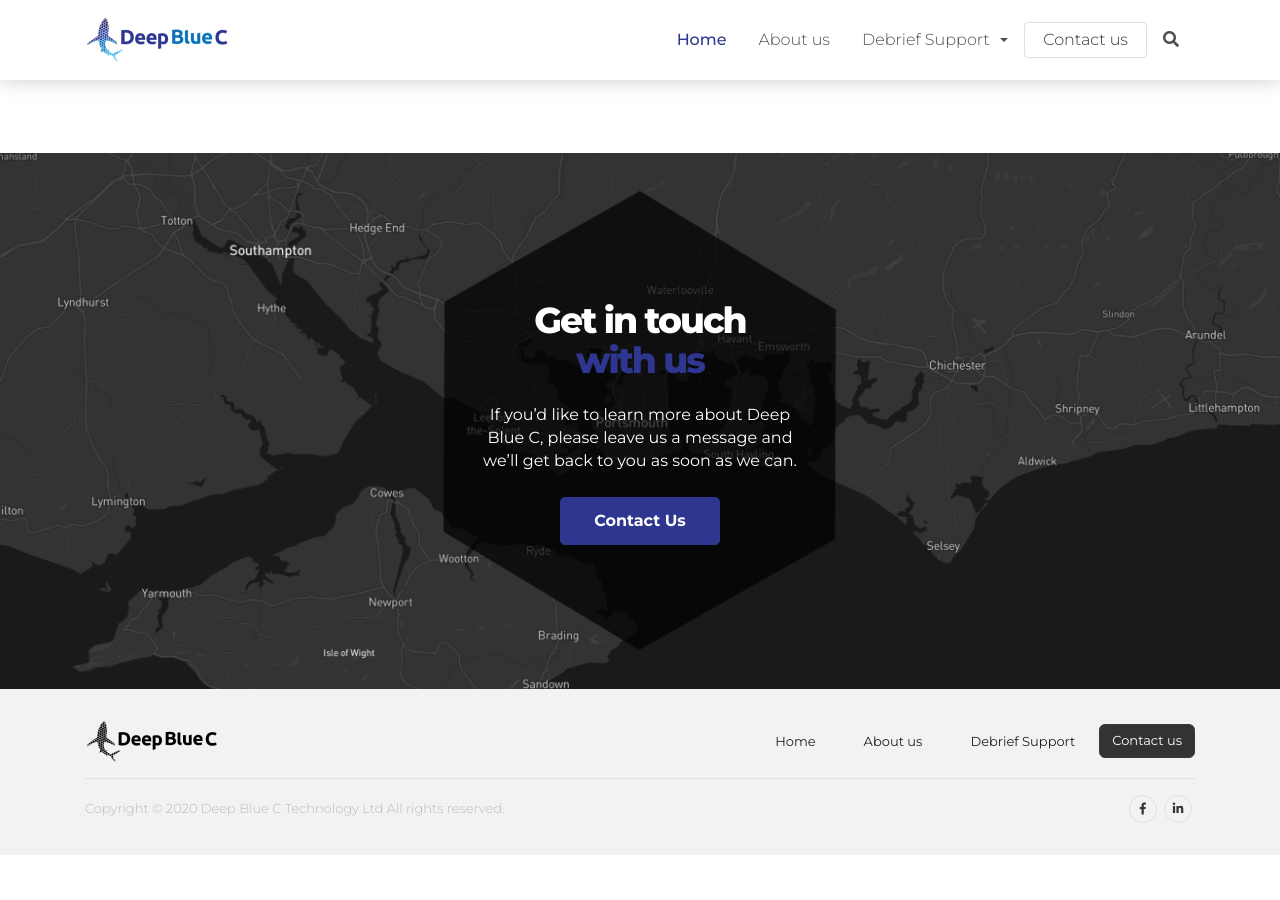
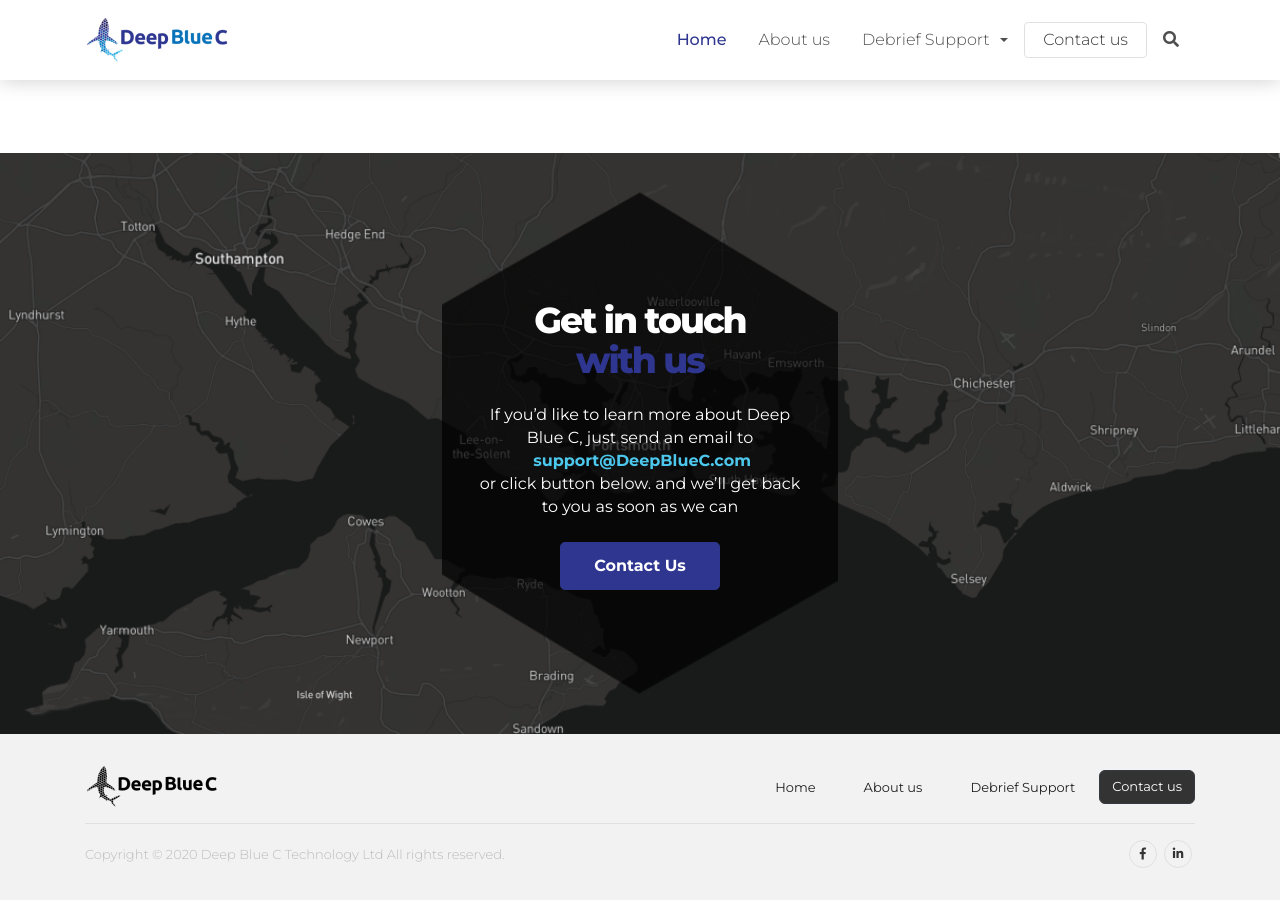
Before and after one commit to DeepBlueCLtd/DeepBlueCLtd.github.io, a Jekyll site: the page built from index.html, in a window 1280 px wide and 900 px high, scrolled down 5109 px. Built offline with Jekyll 4.4.1, drawn with Linux system fonts in a browser that asks for light colours; nearby versions of some CDN libraries; the list of posts is cut into pages by our own code; before the commit the page ends 5964 px from its top, so only the background shows below that.

Commit message:
Add contact buttons

```diff
--- a/_includes/footer.html
+++ b/_includes/footer.html
@@ -21,7 +21,7 @@
                   {{ item.name }}
                 </a>
             {% endfor %}
-                <a href="/contact-us" class="btn btn-sm d-block btn-dark" >
+                <a href="mailto:support@DeepBlueC.com" class="btn btn-sm d-block btn-dark" >
                   Contact us
                 </a>
           </div>
--- a/_includes/navigation.html
+++ b/_includes/navigation.html
@@ -32,7 +32,7 @@
 
               </div>
             {% endfor %}
-            <a href="/contact-us" class="btn d-block btn-light-outline header-navbar__button" >
+            <a href="mailto:support@DeepBlueC.com" class="btn d-block btn-light-outline header-navbar__button" >
               Contact us
             </a>
 
--- a/debrief-support.html
+++ b/debrief-support.html
@@ -298,7 +298,7 @@
         </div>
 
         <div class="mt-3 text-center">
-            <a href="/contact-us" class="btn btn-lg btn-primary mb-6">Contact for details</a>
+            <a href="mailto:support@DeepBlueC.com" class="btn btn-lg btn-primary mb-6">Contact for details</a>
         </div>
     </div>
 </section>
@@ -383,7 +383,7 @@
             <p>Provide Debrief tutorial & user manual in another language</p>>
         </div>
         <div class="mt-4 text-center">
-            <a href="/contact-us" class="btn btn-lg btn-primary mb-6">Contact for details</a>
+            <a href="mailto:support@DeepBlueC.com" class="btn btn-lg btn-primary mb-6">Contact for details</a>
         </div>
 
         <h3 class="title-3 mb-32">Bespoke</h3>
@@ -453,7 +453,7 @@
         </div>
 
         <div class="mt-4 text-center">
-            <a href="/contact-us" class="btn btn-lg btn-primary mb-6">Contact for details</a>
+            <a href="mailto:support@DeepBlueC.com" class="btn btn-lg btn-primary mb-6">Contact for details</a>
         </div>
     </div>
 </section>
--- a/index.html
+++ b/index.html
@@ -115,14 +115,14 @@
       <div class="hex-grid__row justify-content-center d-flex">
         <div class="hex-grid__item hex-grid__item--gap">
           <img src="../assets/images/royal_navy-logo.png" srcset="../assets/images/royal_navy-logo@2x.png 2x" alt="Royal Navy" class="hex-grid__content img-fluid" style="width: 44%; left: 28%; top: 20%;" />
-          <svg viewbox="0 0 278 242" version="1.1" xmlns="http://www.w3.org/2000/svg">
-            <path d="M212.394 5.15712L276.099 116.663C277.172 118.543 277.151 120.855 276.042 122.714L208.758 235.497C207.677 237.308 205.724 238.419 203.614 238.423L72.404 238.617C70.2476 238.621 68.2553 237.466 67.1855 235.594L3.31168 123.808C2.23868 121.93 2.25937 119.62 3.36584 117.762L70.5024 5.00423C71.5848 3.18628 73.5447 2.07281 75.6605 2.07377L207.187 2.13348C209.34 2.13446 211.326 3.28825 212.394 5.15712Z" stroke="#2E3690" fill="none" stroke-width="4"/>
+          <svg viewBox="0 0 278 242" fill="none" xmlns="http://www.w3.org/2000/svg">
+            <path d="M3.06747 124.016C1.9832 122.152 1.9832 119.848 3.06747 117.984L68.4154 5.60634C69.4896 3.75903 71.4653 2.62247 73.6022 2.62247L204.398 2.62247C206.535 2.62247 208.51 3.75903 209.585 5.60632L274.933 117.984C276.017 119.848 276.017 122.152 274.933 124.016L209.585 236.394C208.51 238.241 206.535 239.378 204.398 239.378L73.6022 239.378C71.4653 239.378 69.4897 238.241 68.4154 236.394L3.06747 124.016Z" stroke="#2E3690" stroke-width="4"/>
           </svg>
         </div>
         <div class="hex-grid__item">
           <img src="../assets/images/mwc-logo.png" srcset="../assets/images/mwc-logo@2x.png 2x" alt="Maritimee Warfare Center" class="hex-grid__content img-fluid" style="width:56%; left: 23%; top: 19%;"/>
-          <svg viewbox="0 0 278 242" version="1.1" xmlns="http://www.w3.org/2000/svg">
-            <path d="M212.394 5.15712L276.099 116.663C277.172 118.543 277.151 120.855 276.042 122.714L208.758 235.497C207.677 237.308 205.724 238.419 203.614 238.423L72.404 238.617C70.2476 238.621 68.2553 237.466 67.1855 235.594L3.31168 123.808C2.23868 121.93 2.25937 119.62 3.36584 117.762L70.5024 5.00423C71.5848 3.18628 73.5447 2.07281 75.6605 2.07377L207.187 2.13348C209.34 2.13446 211.326 3.28825 212.394 5.15712Z" stroke="#2E3690" fill="none" stroke-width="4"/>
+          <svg viewBox="0 0 278 242" fill="none" xmlns="http://www.w3.org/2000/svg">
+            <path d="M3.06747 124.016C1.9832 122.152 1.9832 119.848 3.06747 117.984L68.4154 5.60634C69.4896 3.75903 71.4653 2.62247 73.6022 2.62247L204.398 2.62247C206.535 2.62247 208.51 3.75903 209.585 5.60632L274.933 117.984C276.017 119.848 276.017 122.152 274.933 124.016L209.585 236.394C208.51 238.241 206.535 239.378 204.398 239.378L73.6022 239.378C71.4653 239.378 69.4897 238.241 68.4154 236.394L3.06747 124.016Z" stroke="#2E3690" stroke-width="4"/>
           </svg>
         </div>
       </div>
@@ -131,20 +131,20 @@
       <div class="hex-grid__row justify-content-center d-flex hex-grid__row--gap">
         <div class="hex-grid__item hex-grid__item--gap">
           <img src="../assets/images/dstl-logo.png" srcset="../assets/images/dstl-logo@2x.png 2x" alt="DSTL" class="hex-grid__content img-fluid" style="width:58%; left: 21%; top: 30%;" />
-          <svg viewbox="0 0 278 242" version="1.1" xmlns="http://www.w3.org/2000/svg">
-            <path d="M212.394 5.15712L276.099 116.663C277.172 118.543 277.151 120.855 276.042 122.714L208.758 235.497C207.677 237.308 205.724 238.419 203.614 238.423L72.404 238.617C70.2476 238.621 68.2553 237.466 67.1855 235.594L3.31168 123.808C2.23868 121.93 2.25937 119.62 3.36584 117.762L70.5024 5.00423C71.5848 3.18628 73.5447 2.07281 75.6605 2.07377L207.187 2.13348C209.34 2.13446 211.326 3.28825 212.394 5.15712Z" stroke="#2E3690" fill="none" stroke-width="4"/>
+          <svg viewBox="0 0 278 242" fill="none" xmlns="http://www.w3.org/2000/svg">
+            <path d="M3.06747 124.016C1.9832 122.152 1.9832 119.848 3.06747 117.984L68.4154 5.60634C69.4896 3.75903 71.4653 2.62247 73.6022 2.62247L204.398 2.62247C206.535 2.62247 208.51 3.75903 209.585 5.60632L274.933 117.984C276.017 119.848 276.017 122.152 274.933 124.016L209.585 236.394C208.51 238.241 206.535 239.378 204.398 239.378L73.6022 239.378C71.4653 239.378 69.4897 238.241 68.4154 236.394L3.06747 124.016Z" stroke="#2E3690" stroke-width="4"/>
           </svg>
         </div>
         <div class="hex-grid__item hex-grid__item--gap">
           <h2 class="title-2 hex-grid__content hex-grid__title text-center" style="width:90%; left: 4%; top: 22%;" ><span>Our</span> Clients</h2>
-          <svg viewbox="0 0 278 242" version="1.1" xmlns="http://www.w3.org/2000/svg">
-            <path d="M212.394 5.15712L276.099 116.663C277.172 118.543 277.151 120.855 276.042 122.714L208.758 235.497C207.677 237.308 205.724 238.419 203.614 238.423L72.404 238.617C70.2476 238.621 68.2553 237.466 67.1855 235.594L3.31168 123.808C2.23868 121.93 2.25937 119.62 3.36584 117.762L70.5024 5.00423C71.5848 3.18628 73.5447 2.07281 75.6605 2.07377L207.187 2.13348C209.34 2.13446 211.326 3.28825 212.394 5.15712Z" stroke="#2E3690" fill="none" stroke-width="4"/>
+          <svg viewBox="0 0 278 242" fill="none" xmlns="http://www.w3.org/2000/svg">
+            <path d="M3.06747 124.016C1.9832 122.152 1.9832 119.848 3.06747 117.984L68.4154 5.60634C69.4896 3.75903 71.4653 2.62247 73.6022 2.62247L204.398 2.62247C206.535 2.62247 208.51 3.75903 209.585 5.60632L274.933 117.984C276.017 119.848 276.017 122.152 274.933 124.016L209.585 236.394C208.51 238.241 206.535 239.378 204.398 239.378L73.6022 239.378C71.4653 239.378 69.4897 238.241 68.4154 236.394L3.06747 124.016Z" stroke="#2E3690" stroke-width="4"/>
           </svg>
         </div>
         <div class="hex-grid__item">
           <img src="../assets/images/mod-logo.png" srcset="../assets/images/mod-logo@2x.png 2x" alt="Ministry of Defence" class="hex-grid__content img-fluid" style="width:40%; left: 30%; top: 14%;"/>
-          <svg viewbox="0 0 278 242" version="1.1" xmlns="http://www.w3.org/2000/svg">
-            <path d="M212.394 5.15712L276.099 116.663C277.172 118.543 277.151 120.855 276.042 122.714L208.758 235.497C207.677 237.308 205.724 238.419 203.614 238.423L72.404 238.617C70.2476 238.621 68.2553 237.466 67.1855 235.594L3.31168 123.808C2.23868 121.93 2.25937 119.62 3.36584 117.762L70.5024 5.00423C71.5848 3.18628 73.5447 2.07281 75.6605 2.07377L207.187 2.13348C209.34 2.13446 211.326 3.28825 212.394 5.15712Z" stroke="#2E3690" fill="none" stroke-width="4"/>
+          <svg viewBox="0 0 278 242" fill="none" xmlns="http://www.w3.org/2000/svg">
+            <path d="M3.06747 124.016C1.9832 122.152 1.9832 119.848 3.06747 117.984L68.4154 5.60634C69.4896 3.75903 71.4653 2.62247 73.6022 2.62247L204.398 2.62247C206.535 2.62247 208.51 3.75903 209.585 5.60632L274.933 117.984C276.017 119.848 276.017 122.152 274.933 124.016L209.585 236.394C208.51 238.241 206.535 239.378 204.398 239.378L73.6022 239.378C71.4653 239.378 69.4897 238.241 68.4154 236.394L3.06747 124.016Z" stroke="#2E3690" stroke-width="4"/>
           </svg>
         </div>
       </div>
@@ -152,14 +152,14 @@
       <div class="hex-grid__row justify-content-center d-flex hex-grid__row--gap">
         <div class="hex-grid__item hex-grid__item--gap">
           <img src="../assets/images/transas-logo.png" srcset="../assets/images/transas-logo@2x.png 2x" alt="Transas" class="hex-grid__content img-fluid" style="width:66%; left: 17%; top: 44%;" />
-          <svg viewbox="0 0 278 242" version="1.1" xmlns="http://www.w3.org/2000/svg">
-            <path d="M212.394 5.15712L276.099 116.663C277.172 118.543 277.151 120.855 276.042 122.714L208.758 235.497C207.677 237.308 205.724 238.419 203.614 238.423L72.404 238.617C70.2476 238.621 68.2553 237.466 67.1855 235.594L3.31168 123.808C2.23868 121.93 2.25937 119.62 3.36584 117.762L70.5024 5.00423C71.5848 3.18628 73.5447 2.07281 75.6605 2.07377L207.187 2.13348C209.34 2.13446 211.326 3.28825 212.394 5.15712Z" stroke="#2E3690" fill="none" stroke-width="4"/>
+          <svg viewBox="0 0 278 242" fill="none" xmlns="http://www.w3.org/2000/svg">
+            <path d="M3.06747 124.016C1.9832 122.152 1.9832 119.848 3.06747 117.984L68.4154 5.60634C69.4896 3.75903 71.4653 2.62247 73.6022 2.62247L204.398 2.62247C206.535 2.62247 208.51 3.75903 209.585 5.60632L274.933 117.984C276.017 119.848 276.017 122.152 274.933 124.016L209.585 236.394C208.51 238.241 206.535 239.378 204.398 239.378L73.6022 239.378C71.4653 239.378 69.4897 238.241 68.4154 236.394L3.06747 124.016Z" stroke="#2E3690" stroke-width="4"/>
           </svg>
         </div>
         <div class="hex-grid__item">
           <img src="../assets/images/atlas_elektronik-logo.png" srcset="../assets/images/atlas_elektronik-logo@2x.png 2x" alt="Atlas Elektronik" class="hex-grid__content img-fluid" style="width:76%; left: 11%; top: 40%;"/>
-          <svg viewbox="0 0 278 242" version="1.1" xmlns="http://www.w3.org/2000/svg">
-            <path d="M212.394 5.15712L276.099 116.663C277.172 118.543 277.151 120.855 276.042 122.714L208.758 235.497C207.677 237.308 205.724 238.419 203.614 238.423L72.404 238.617C70.2476 238.621 68.2553 237.466 67.1855 235.594L3.31168 123.808C2.23868 121.93 2.25937 119.62 3.36584 117.762L70.5024 5.00423C71.5848 3.18628 73.5447 2.07281 75.6605 2.07377L207.187 2.13348C209.34 2.13446 211.326 3.28825 212.394 5.15712Z" stroke="#2E3690" fill="none" stroke-width="4"/>
+          <svg viewBox="0 0 278 242" fill="none" xmlns="http://www.w3.org/2000/svg">
+            <path d="M3.06747 124.016C1.9832 122.152 1.9832 119.848 3.06747 117.984L68.4154 5.60634C69.4896 3.75903 71.4653 2.62247 73.6022 2.62247L204.398 2.62247C206.535 2.62247 208.51 3.75903 209.585 5.60632L274.933 117.984C276.017 119.848 276.017 122.152 274.933 124.016L209.585 236.394C208.51 238.241 206.535 239.378 204.398 239.378L73.6022 239.378C71.4653 239.378 69.4897 238.241 68.4154 236.394L3.06747 124.016Z" stroke="#2E3690" stroke-width="4"/>
           </svg>
         </div>
       </div>
@@ -167,6 +167,7 @@
     </div>
   </div>
 </section>
+
 
 
 <section class="clients-section--sm mb-200">
@@ -245,8 +246,8 @@
       <div class="col-12 col-md-6 col-xl-4 offset-md-3 offset-xl-4">
         <div class="align-items-center d-flex flex-column get_in_touch-section__wrap text-center">
           <h3 class="title-3-simple mb-4">Get in touch <br><span>with us</span> </h3>
-          <p class="mr-4 ml-4 mb-4">If you’d like to learn more about Deep Blue C, please leave us a message and we’ll get back to you as soon as we can.</p>
-          <a href="/about-us" class="btn btn-lg btn-primary">Contact Us</a>
+          <p class="mr-4 ml-4 mb-4">If you’d like to learn more about Deep Blue C, just send an email to <br> <b class="text-info font-weight-bolder">support<span style="display:none">foo</span>@DeepBlueC.com</b>  <br>or click button below. and we’ll get back to you as soon as we can</p>
+          <a href="mailto:support@DeepBlueC.com" class="btn btn-lg btn-primary">Contact Us</a>
         </div>
       </div>
     </div>
```
